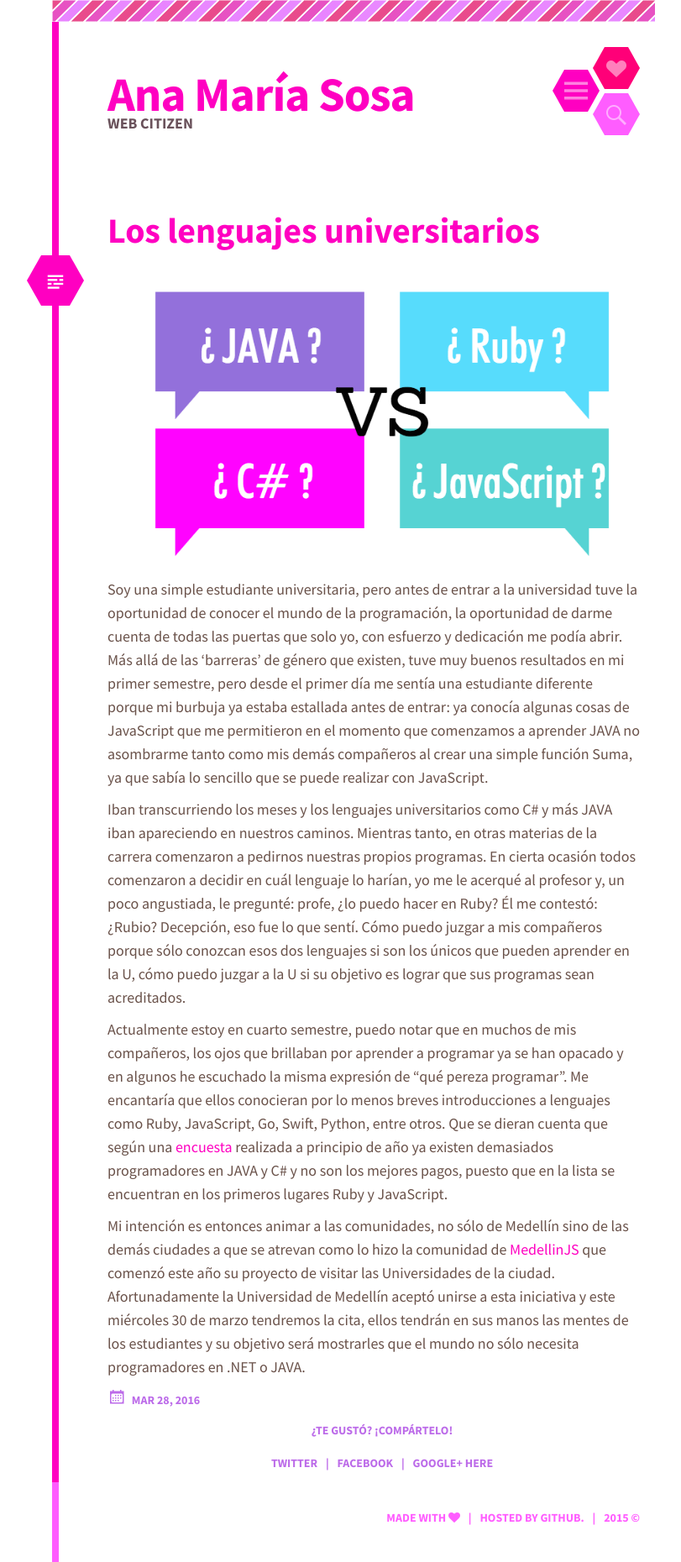
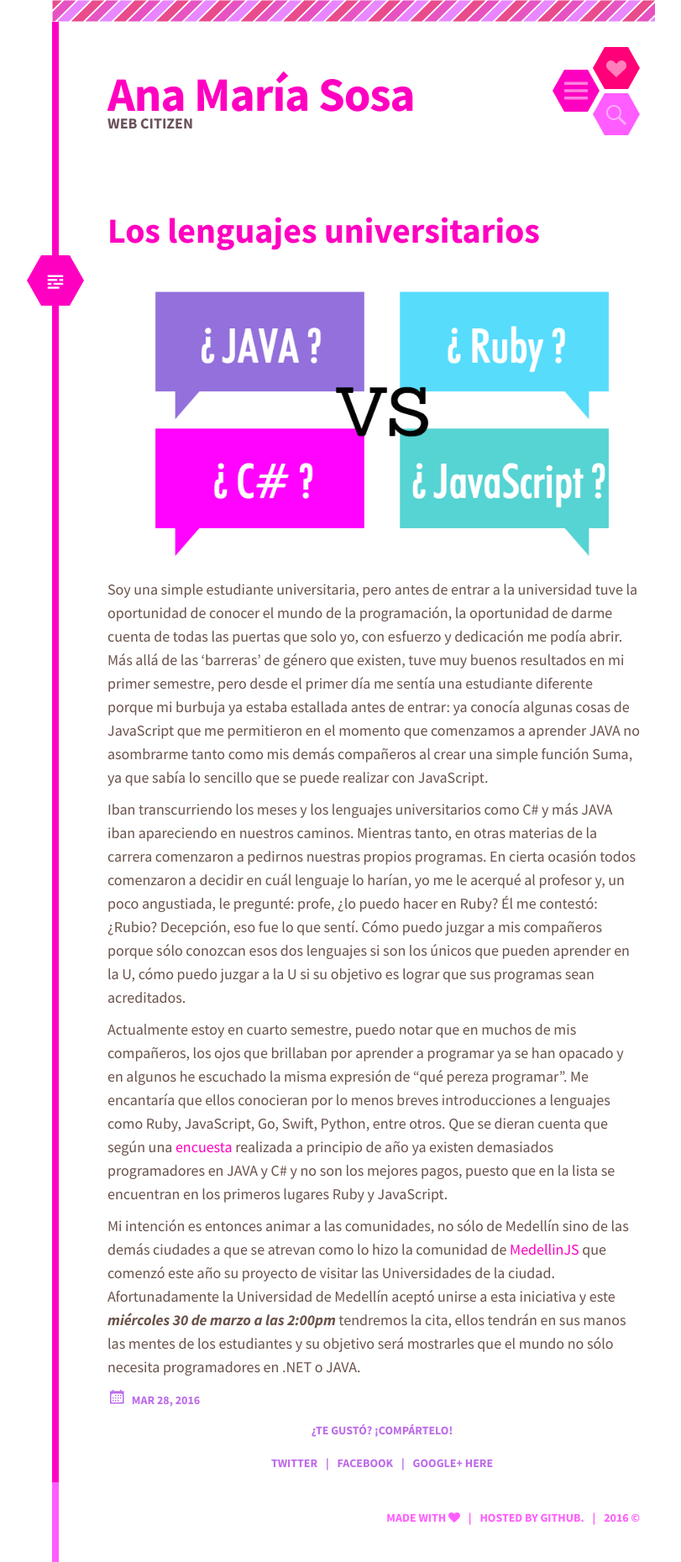
Before and after one commit to anamariasosa/anamariasosa.github.io, a Jekyll site: the page built from _posts/2016-03-28-la-universidad-los-necesita.md, in a window 1280 px wide. Shown: the whole page at 84% size, without its empty margins (218-1029 px from the left). Built offline with Jekyll 4.4.1, drawn with Linux system fonts in a browser that asks for light colours; nearby versions of some CDN libraries; comment, search, counter and statistics services are not loaded.

Commit message:
add current year

```diff
--- a/_includes/footer.html
+++ b/_includes/footer.html
@@ -4,7 +4,7 @@
 		<span class="sep"> | </span>
 			Hosted by Github.
 		<span class="sep"> | </span>
-			2015 ©
+			{{ site.time | date: '%Y' }} ©
 			</p>
 	</div><!-- .site-info -->
 </footer>
--- a/_posts/2016-03-28-la-universidad-los-necesita.md
+++ b/_posts/2016-03-28-la-universidad-los-necesita.md
@@ -12,4 +12,4 @@ Iban transcurriendo los meses y los lenguajes universitarios como C# y más JAVA
 
 Actualmente estoy en cuarto semestre, puedo notar que en muchos de mis compañeros, los ojos que brillaban por aprender a programar ya se han opacado y en algunos he escuchado la misma expresión de “qué pereza programar”. Me encantaría que ellos conocieran por lo menos breves introducciones a lenguajes como Ruby,  JavaScript, Go, Swift, Python, entre otros. Que se dieran cuenta que según una [encuesta](https://medium.com/colombia-dev/an%C3%A1lisis-encuesta-salarios-desarrolladores-colombiadev-2016-9969a621ec39#.p0rbfjhnh) realizada a principio de año ya existen demasiados programadores en JAVA y C# y no son los mejores pagos, puesto que en la lista se encuentran en los primeros lugares Ruby y JavaScript.
 
-Mi intención es entonces animar a las comunidades, no sólo de Medellín sino de las demás ciudades a que se atrevan como lo hizo la comunidad de [MedellinJS](http://www.meetup.com/MedellinJS/) que comenzó este año su proyecto de visitar las Universidades de la ciudad. Afortunadamente la Universidad de Medellín aceptó unirse a esta iniciativa y este miércoles 30 de marzo tendremos la cita, ellos tendrán en sus manos las mentes de los estudiantes y su objetivo será mostrarles que el mundo no sólo necesita programadores en .NET o JAVA.
+Mi intención es entonces animar a las comunidades, no sólo de Medellín sino de las demás ciudades a que se atrevan como lo hizo la comunidad de [MedellinJS](http://www.meetup.com/MedellinJS/) que comenzó este año su proyecto de visitar las Universidades de la ciudad. Afortunadamente la Universidad de Medellín aceptó unirse a esta iniciativa y este ***miércoles 30 de marzo a las 2:00pm*** tendremos la cita, ellos tendrán en sus manos las mentes de los estudiantes y su objetivo será mostrarles que el mundo no sólo necesita programadores en .NET o JAVA.
```
